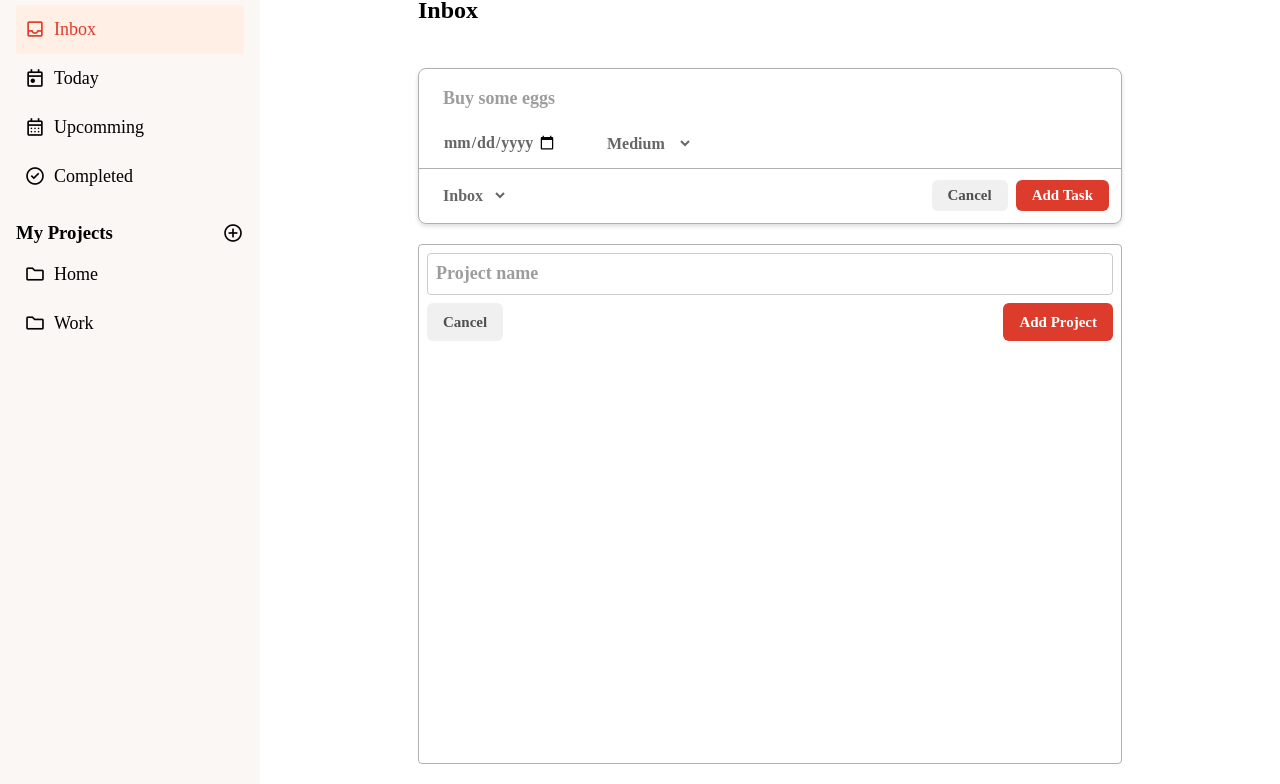
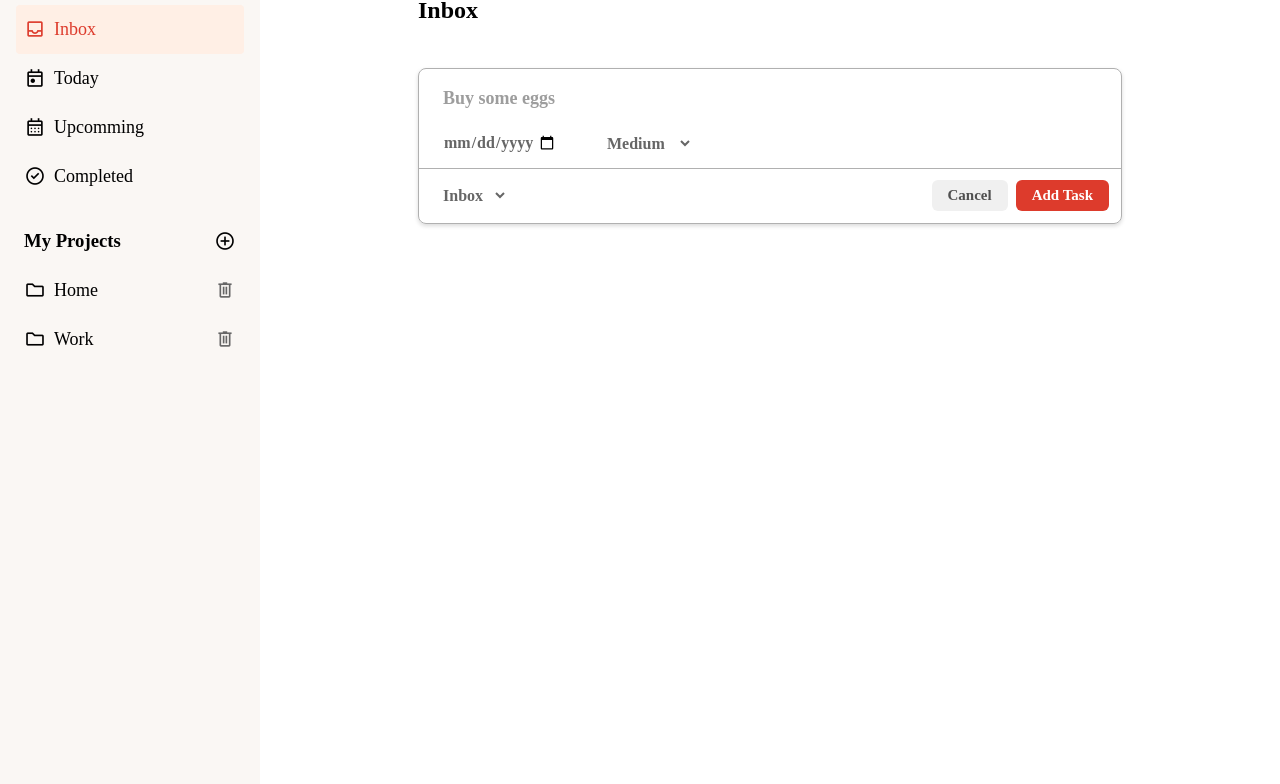
Before and after one commit to MCurb/todo-list-TOP, a website built with webpack: page src/template.html in a window 1280 px wide. Shown: the part 96-880 px from the top of the page. Built offline with nearby package versions, Linux system fonts and the light colour scheme.

Commit message:
Add delete button svg to projects in sidebar

```diff
--- a/src/sidebar-ui.js
+++ b/src/sidebar-ui.js
@@ -5,11 +5,11 @@ import { renderTasks } from "./dom";
 const editSelectProject = document.querySelector(".select-project-edit");
 const selectProject = document.querySelector(".select-project");
 
-const sidebar = document.querySelector(".sidebar")
+const sidebar = document.querySelector(".sidebar");
 const taskCategoryContainer = document.querySelector(".task-categories");
 const projectsSection = document.querySelector(".projects");
 
-const activeProjectName = document.querySelector(".active-project-name")
+const activeProjectName = document.querySelector(".active-project-name");
 
 let renderedProject = "Inbox";
 
@@ -67,7 +67,13 @@ export function renderNewProjects() {
     icon.classList.add("material-symbols-outlined");
     icon.textContent = "folder";
 
+    const deleteIcon = document.createElement("span");
+    deleteIcon.classList.add("material-symbols-outlined", "delete-project");
+    deleteIcon.textContent = "delete";
+    deleteIcon.style.marginLeft = "auto"
+
     projectTaskContainer.prepend(icon);
+    projectTaskContainer.appendChild(deleteIcon);
     projectsSection.appendChild(projectTaskContainer);
   });
 }
@@ -91,11 +97,13 @@ export function onProjectSidebarClick(e) {
 
       //Make the clicked project and it's svg color red and background color a softer red
       if (sidebar.querySelector(".active-sidebar-project")) {
-        sidebar.querySelector(".active-sidebar-project").classList.remove("active-sidebar-project")
+        sidebar
+          .querySelector(".active-sidebar-project")
+          .classList.remove("active-sidebar-project");
       }
       e.target.classList.add("active-sidebar-project");
 
-      renderActiveProjectName(renderedProject)
+      renderActiveProjectName(renderedProject);
 
       //Change selected input option when user clicks another project
       dynamicDefaultProject(selectProject);
--- a/src/styles.css
+++ b/src/styles.css
@@ -373,8 +373,17 @@ body {
 .task-categories div,
 .projects div {
   font-size: 18px;
-  padding: 8px 0 8px 8px;
+  padding: 8px;
   border-radius: 4px;
+}
+
+.projects .delete-project {
+  color: hsl(0, 0%, 40%);
+}
+
+.projects .delete-project:hover {
+  color: hsl(0, 0%, 65%);
+  cursor: pointer;
 }
 
 .task-categories div:hover:not(.active-sidebar-project),
@@ -398,6 +407,7 @@ body {
 
 .add-project {
   justify-content: space-between;
+  padding: 8px;
 }
 
 .edit-task-form {
@@ -405,7 +415,7 @@ body {
 }
 
 .new-project-form {
-  display: grid;
+  display: none;
   grid-template-rows: max-content max-content;
   row-gap: 8px;
   border: 1px solid #b0b0b0;
```
